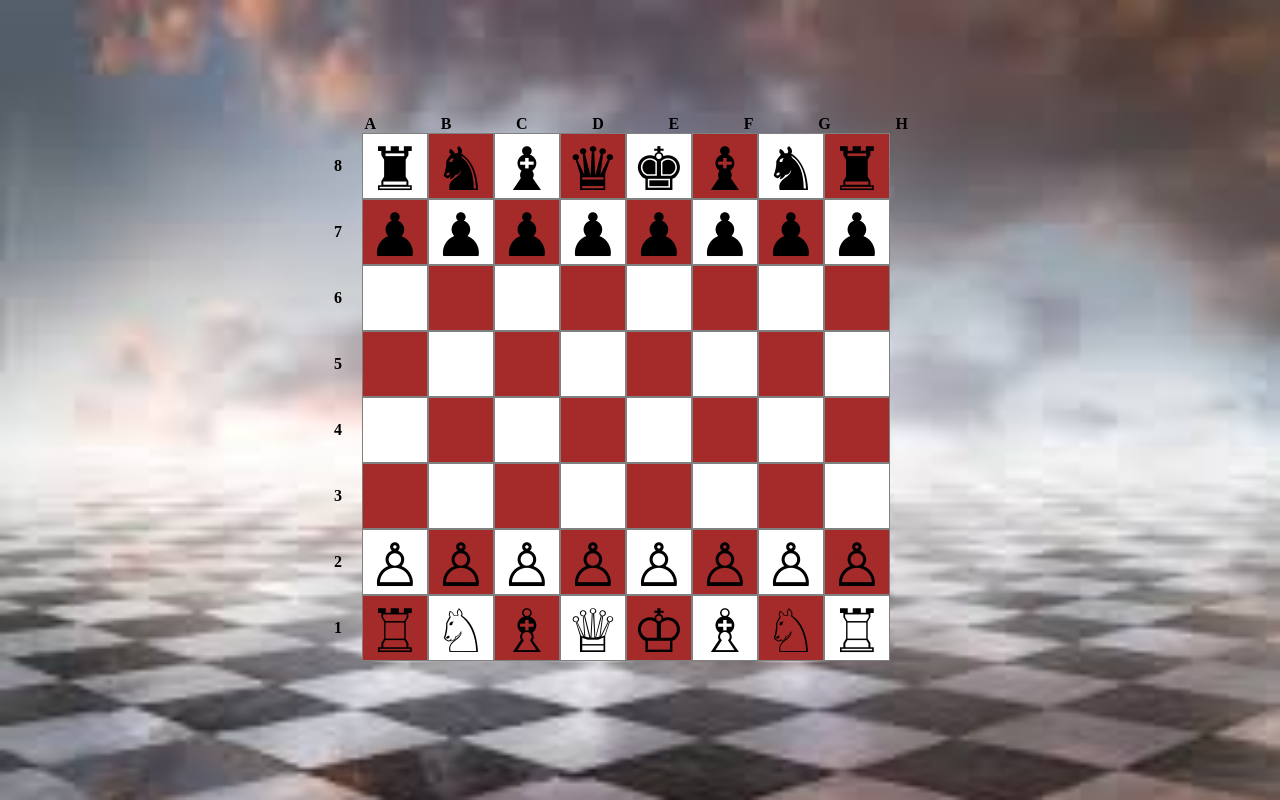
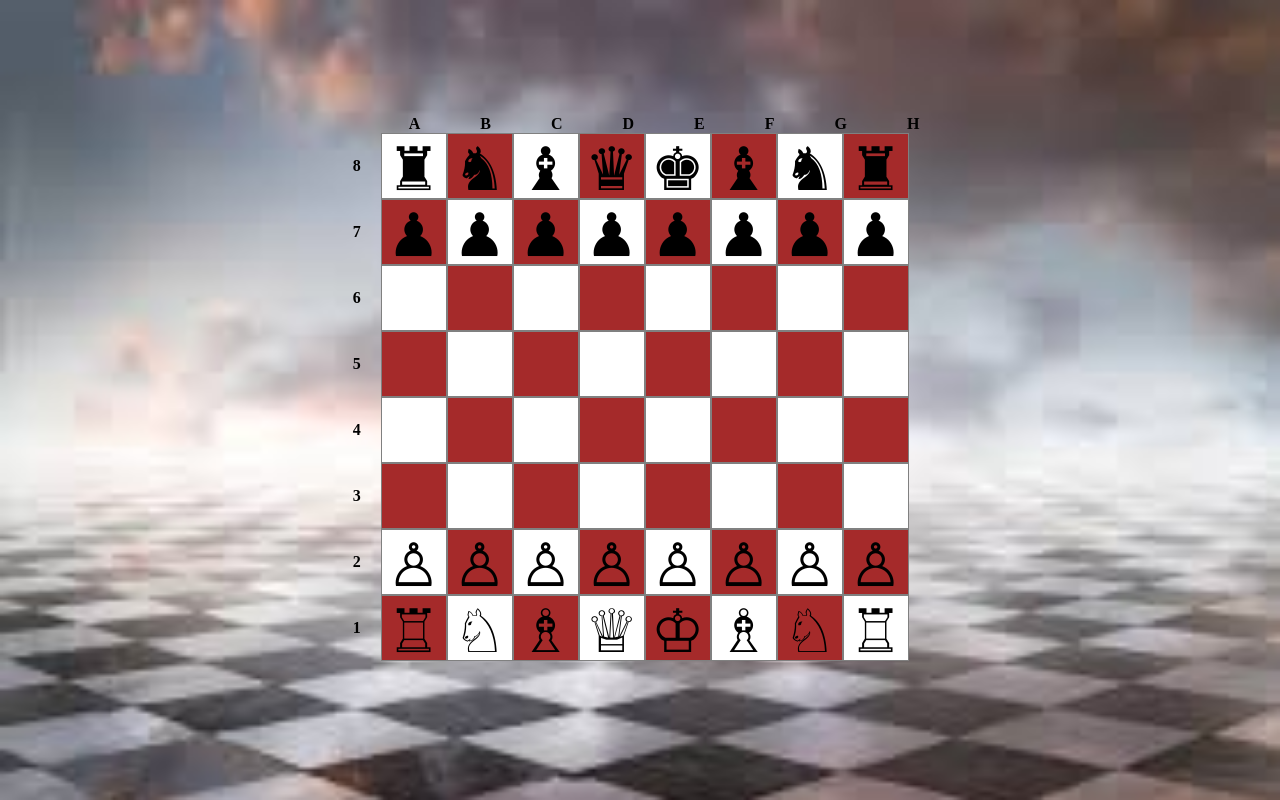
Before and after one commit to Java50Anatoly-Bystrov/html-css-js-introduction, a plain HTML site: page index.html in a window 1280 px wide. Drawn offline with Linux system fonts and the light colour scheme.

Commit message:
Chess-Board HW leeson #4

```diff
--- a/styles.css
+++ b/styles.css
@@ -36,13 +36,8 @@ justify-content: center;
 align-items: center;
 }
 .style{
-  page-break-inside: auto;
-    padding-left: 1.5px;
-    padding-right: 1.2px;
-    align-content: row;
-    margin: 29px;
-    align-items: center;
-    justify-content: center;
+display: inline-block;
+padding-left: 3.5em;
 }
 .numbers{
     justify-content: center;
```
